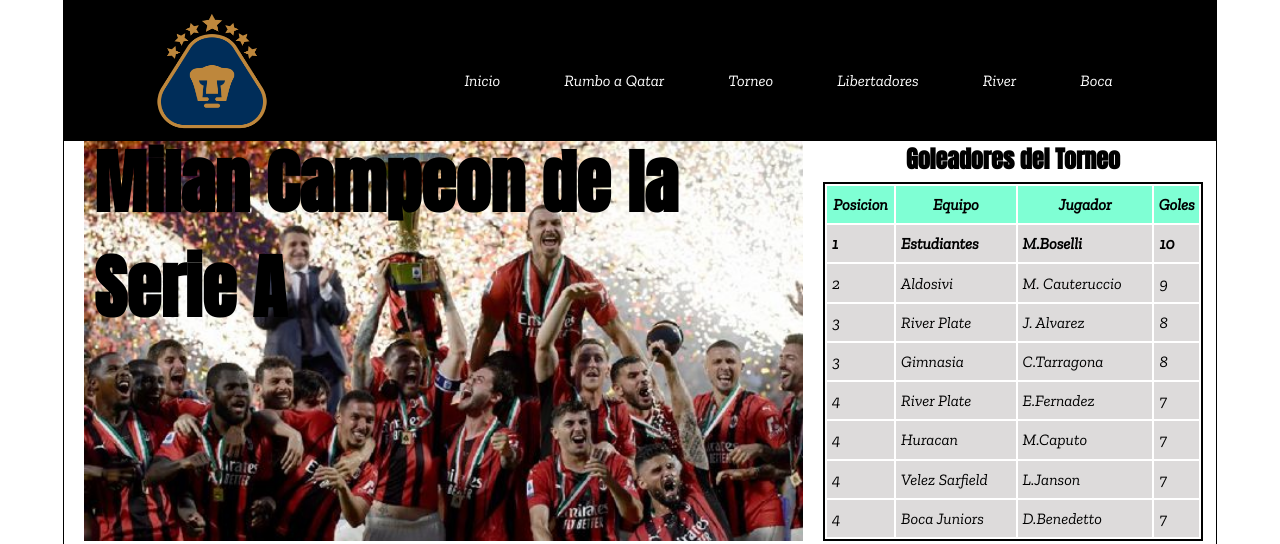
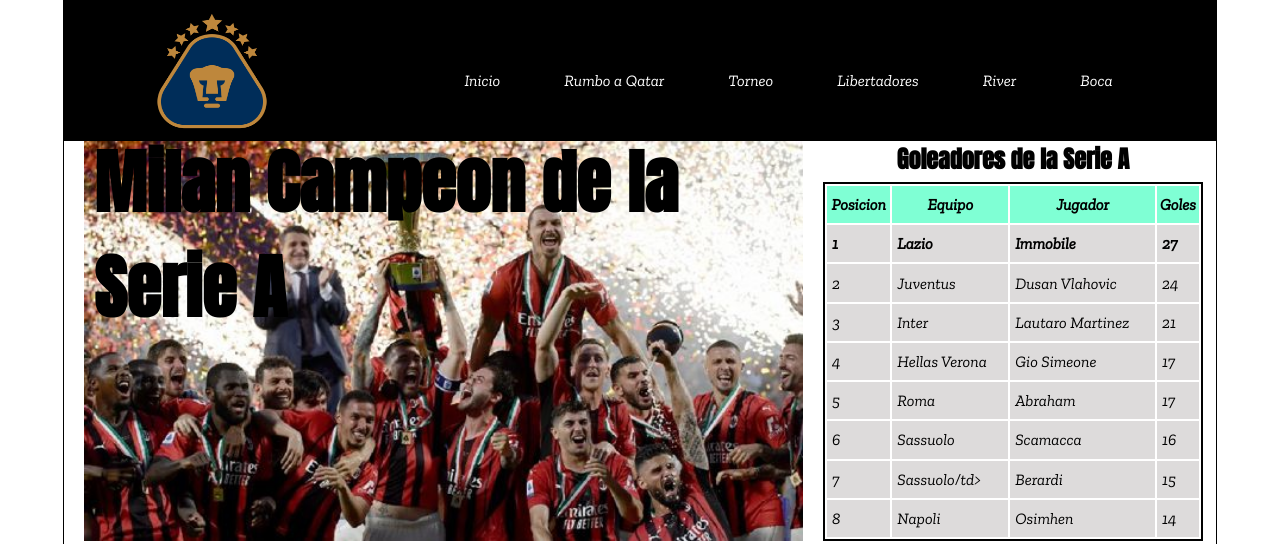
Before and after one commit to DavidEzequielTejeda/Proyecto-final, a plain HTML site: page index.html in a window 1280 px wide. Shown: the top 544 px of the page. Drawn offline with nearby package versions, Linux system fonts and the light colour scheme.

Commit message:
segundo commit

```diff
--- a/index.html
+++ b/index.html
@@ -51,7 +51,7 @@
         />
         <!----------------------------------------------------------------GOLEADORES------------------------------------------------------------->
         <aside class="goleadores">
-          <h2>Goleadores del Torneo</h2>
+          <h2>Goleadores de la Serie A</h2>
           <table>
             <tr>
               <th>Posicion</th>
@@ -61,50 +61,50 @@
             </tr>
             <tr>
               <td><b>1</b></td>
-              <td><b>Estudiantes</b></td>
-              <td><b>M.Boselli</b></td>
-              <td><b>10</b></td>
+              <td><b>Lazio</b></td>
+              <td><b>Immobile</b></td>
+              <td><b>27</b></td>
             </tr>
             <tr>
               <td>2</td>
-              <td>Aldosivi</td>
-              <td>M. Cauteruccio</td>
-              <td>9</td>
+              <td>Juventus</td>
+              <td>Dusan Vlahovic</td>
+              <td>24</td>
             </tr>
             <tr>
               <td>3</td>
-              <td>River Plate</td>
-              <td>J. Alvarez</td>
-              <td>8</td>
-            </tr>
-            <tr>
-              <td>3</td>
-              <td>Gimnasia</td>
-              <td>C.Tarragona</td>
-              <td>8</td>
+              <td>Inter</td>
+              <td>Lautaro Martinez</td>
+              <td>21</td>
             </tr>
             <tr>
               <td>4</td>
-              <td>River Plate</td>
-              <td>E.Fernadez</td>
-              <td>7</td>
+              <td>Hellas Verona</td>
+              <td>Gio Simeone</td>
+              <td>17</td>
             </tr>
             <tr>
-              <td>4</td>
-              <td>Huracan</td>
-              <td>M.Caputo</td>
-              <td>7</td>
+              <td>5</td>
+              <td>Roma</td>
+              <td>Abraham</td>
+              <td>17</td>
             </tr>
             <tr>
-              <td>4</td>
-              <td>Velez Sarfield</td>
-              <td>L.Janson</td>
+              <td>6</td>
+              <td>Sassuolo</td>
+              <td>Scamacca</td>
+              <td>16</td>
+            </tr>
+            <tr>
               <td>7</td>
+              <td>Sassuolo/td>
+              <td>Berardi</td>
+              <td>15</td>
             </tr>
-            <td>4</td>
-            <td>Boca Juniors</td>
-            <td>D.Benedetto</td>
-            <td>7</td>
+            <td>8</td>
+            <td>Napoli</td>
+            <td>Osimhen</td>
+            <td>14</td>
           </tr>
           </table>
         </aside>
```
Also changed, not shown: pages/torneo.html (+59 -0 lines).
